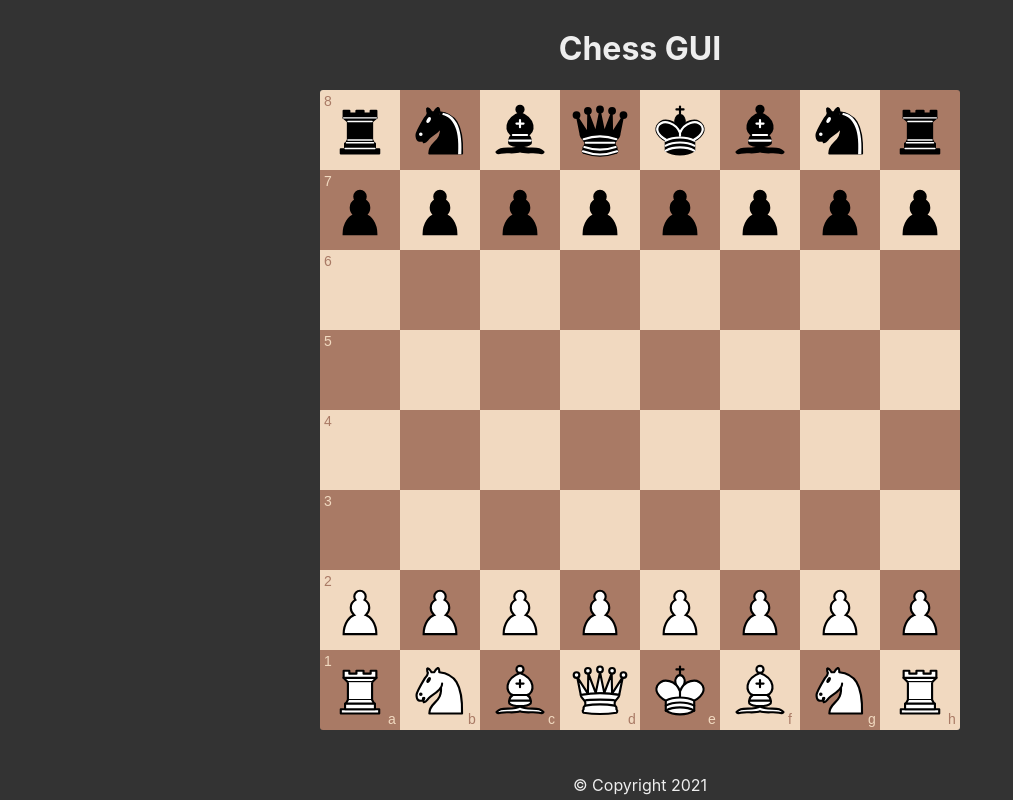
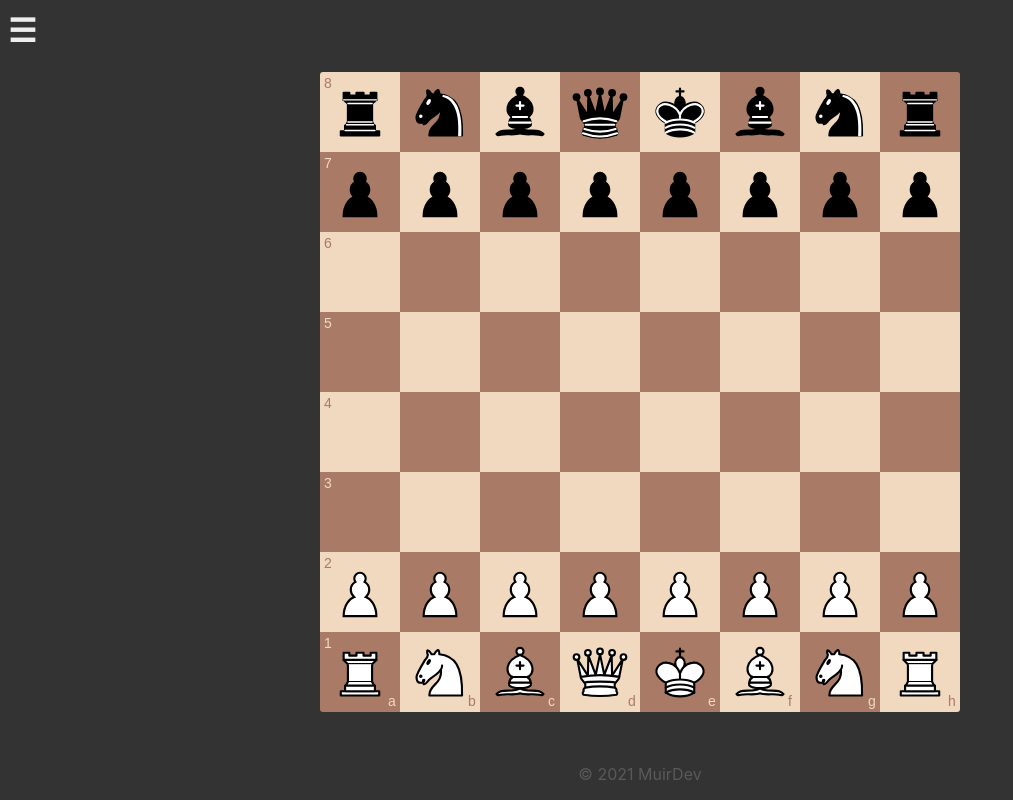
Before and after one commit to ErikMuir/chess-engine, a React app: page / in a window 1280 px wide. Shown: the whole page, without its empty margins (0-1013 px from the left). Built offline with nearby package versions, Linux system fonts and the light colour scheme.

Commit message:
add menu modal

```diff
--- a/package.json
+++ b/package.json
@@ -22,7 +22,8 @@
   "dependencies": {
     "react": "^17.0.2",
     "react-dom": "^17.0.2",
-    "react-modal": "^3.14.3"
+    "react-modal": "^3.14.3",
+    "react-transition-group": "^4.4.2"
   },
   "devDependencies": {
     "@babel/core": "^7.14.6",
--- a/src/components/App.js
+++ b/src/components/App.js
@@ -7,11 +7,9 @@ import Footer from './Footer';
 Modal.setAppElement('#app');
 
 const App = () => (
-  <div className="container">
+  <div className="app-container">
     <Header />
-    <main>
-      <Board />
-    </main>
+    <Board />
     <Footer />
   </div>
 );
--- a/src/components/Board.js
+++ b/src/components/Board.js
@@ -9,8 +9,8 @@ import {
   PreviousLayer,
   SquaresLayer,
 } from './board-layers';
-import GameOverModal from './GameOverModal';
-import PawnPromotionModal from './PawnPromotionModal';
+import GameOver from './GameOver';
+import PawnPromotion from './PawnPromotion';
 import Game from '../game/Game';
 import PieceType from '../game/PieceType';
 import Piece from '../game/Piece';
@@ -268,7 +268,7 @@ class Board extends React.Component {
     const { promotionMove } = this.state;
     return promotionMove
       ? (
-        <PawnPromotionModal
+        <PawnPromotion
           activePlayer={this.game.activePlayer}
           onClick={this.onClickPawnPromotion}
         />
@@ -279,7 +279,7 @@ class Board extends React.Component {
     const { showGameOverModal } = this.state;
     return showGameOverModal
       ? (
-        <GameOverModal
+        <GameOver
           game={this.game}
           closeGameOverModal={this.closeGameOverModal}
         />
@@ -297,7 +297,7 @@ class Board extends React.Component {
     const height = boardSize;
 
     return (
-      <>
+      <main className="app-main">
         <div className="canvas-container" style={{ width, height }}>
           <SquaresLayer squares={squares} />
           <LabelsLayer squares={squares} />
@@ -315,7 +315,7 @@ class Board extends React.Component {
         </div>
         {this.getPromotionModal()}
         {this.getGameOverModal()}
-      </>
+      </main>
     );
   }
 }
--- a/src/components/Footer.js
+++ b/src/components/Footer.js
@@ -1,5 +1,9 @@
 import React from 'react';
 
-const Footer = () => <footer><span>{`© Copyright ${new Date().getFullYear()}`}</span></footer>;
+const Footer = () => (
+  <footer className="app-footer">
+    <span>{`© ${new Date().getFullYear()} MuirDev`}</span>
+  </footer>
+);
 
 export default Footer;
--- a/src/components/GameOverModal.js
+++ b/src/components/GameOver.js
@@ -2,8 +2,11 @@ import React from 'react';
 import Modal from 'react-modal';
 import PieceColor from '../game/PieceColor';
 import { squareSize } from '../game/utils';
+import Logger from '../Logger';
 
-class GameOverModal extends React.Component {
+const logger = new Logger('PawnPromotion');
+
+class GameOver extends React.Component {
   getCheckmateMessage = () => {
     const { game } = this.props;
     const { activePlayer, fullMoveNumber } = game;
@@ -51,17 +54,17 @@ class GameOverModal extends React.Component {
   });
 
   render() {
+    logger.trace('render');
     const { game, closeGameOverModal } = this.props;
     const title = game.isCheckmate ? 'Checkmate' : 'Stalemate';
     const message = game.isCheckmate ? this.getCheckmateMessage() : this.getStalemateMessage();
     const overlay = this.getOverlayStyle();
     const content = this.getContentStyle();
-    const style = { overlay, content };
     return (
       <Modal
         isOpen
         onRequestClose={closeGameOverModal}
-        style={style}
+        style={{ overlay, content }}
       >
         <header className="modal__header">
           <h2 className="modal__title">{title}</h2>
@@ -93,4 +96,4 @@ class GameOverModal extends React.Component {
   }
 }
 
-export default GameOverModal;
+export default GameOver;
--- a/src/components/Header.js
+++ b/src/components/Header.js
@@ -1,9 +1,18 @@
 import React from 'react';
+import Menu from './Menu';
+import Logger from '../Logger';
 
-const Header = () => (
-  <header>
-    <h1>Chess GUI</h1>
-  </header>
-);
+const logger = new Logger('Header');
+
+const Header = () => {
+  logger.trace('render');
+  return (
+    <header className="app-header">
+      <div>
+        <Menu />
+      </div>
+    </header>
+  );
+};
 
 export default Header;
--- /dev/null
+++ b/src/components/Menu.js
@@ -0,0 +1,93 @@
+/* eslint-disable jsx-a11y/no-noninteractive-element-interactions */
+/* eslint-disable jsx-a11y/click-events-have-key-events */
+import React from 'react';
+import { CSSTransition } from 'react-transition-group';
+import Modal from 'react-modal';
+import Logger from '../Logger';
+import '../styles/menu.css';
+
+const logger = new Logger('Menu');
+
+class Menu extends React.Component {
+  constructor(props) {
+    super(props);
+    logger.trace('ctor');
+    this.state = { isOpen: false };
+    this.toggleMenu = this.toggleMenu.bind(this);
+  }
+
+  toggleMenu = () => {
+    logger.trace('toggleMenu');
+    this.setState((prevState) => ({
+      isOpen: !prevState.isOpen,
+    }));
+  };
+
+  // eslint-disable-next-line no-alert
+  notImplemented = () => alert('Not implemented');
+
+  render() {
+    logger.trace('render');
+    const { isOpen } = this.state;
+    const modalStyles = {
+      overlay: {
+        position: 'fixed',
+        top: 0,
+        left: 0,
+        right: 0,
+        bottom: 0,
+        backgroundColor: 'transparent',
+        display: 'flex',
+        justifyContent: 'center',
+        alignItems: 'center',
+        zIndex: 10,
+      },
+      content: {
+        color: '#595959',
+        backgroundColor: 'white',
+        border: 0,
+        padding: 0,
+        height: '100vh',
+        width: '25vw',
+        position: 'absolute',
+        top: 0,
+        left: 0,
+        inset: 0,
+      },
+    };
+    return (
+      <>
+        <button type="button" className="icon-button" onClick={this.toggleMenu}>☰</button>
+        <CSSTransition
+          in={isOpen}
+          timeout={300}
+          classNames="dialog"
+        >
+          <Modal
+            isOpen={isOpen}
+            closeTimeoutMS={500}
+            onRequestClose={this.toggleMenu}
+            style={modalStyles}
+          >
+            <header className="menu__header">
+              <div className="menu__title">Menu</div>
+              <button
+                type="button"
+                className="menu__close"
+                aria-label="Close menu"
+                onClick={this.toggleMenu}
+              />
+            </header>
+            <ul className="menu__list">
+              <li onClick={this.notImplemented}>New</li>
+              <li onClick={this.notImplemented}>Load</li>
+              <li onClick={this.notImplemented}>Save</li>
+            </ul>
+          </Modal>
+        </CSSTransition>
+      </>
+    );
+  }
+}
+
+export default Menu;
--- a/src/components/PawnPromotionModal.js
+++ b/src/components/PawnPromotion.js
@@ -3,13 +3,12 @@ import Modal from 'react-modal';
 import Piece from '../game/Piece';
 import PieceType from '../game/PieceType';
 import { squareSize, proportion } from '../game/utils';
-
 import Logger from '../Logger';
 
-const logger = new Logger('LabelsLayer');
+const logger = new Logger('PawnPromotion');
 const canvasId = 'promotion-canvas';
 
-class PawnPromotionModal extends React.Component {
+class PawnPromotion extends React.Component {
   constructor(props) {
     super(props);
     logger.trace('ctor', { props });
@@ -81,4 +80,4 @@ class PawnPromotionModal extends React.Component {
   }
 }
 
-export default PawnPromotionModal;
+export default PawnPromotion;
--- a/src/styles/app.css
+++ b/src/styles/app.css
@@ -4,15 +4,50 @@ body {
   background-color: #333333;
 }
 
-.container {
+.app-container {
   display: flex;
   flex-direction: column;
-  align-items: center;
+  justify-content: space-between;
+  position: absolute;
+  top: 0;
+  bottom: 0;
+  left: 0;
+  right: 0;
 }
 
-.container footer {
-  margin-top: 2rem;
-  position: absolute;
-  bottom: 5px;
-  text-align: center;
+.app-header {
+  display: flex;
+  flex-direction: row;
+  align-items: center;
+  height: 60px;
+  font-size: 2rem;
+  font-weight: bold;
 }
+
+.app-main {
+  display: flex;
+  flex-direction: row;
+  justify-content: center;
+}
+
+.app-footer {
+  display: flex;
+  flex-direction: row;
+  justify-content: center;
+  align-items: flex-end;
+  height: 60px;
+  margin-bottom: 1rem;
+  color: rgb(89, 89, 89);
+}
+
+.icon-button {
+  background: transparent;
+  cursor: pointer;
+  padding: 0 0.5rem;
+  margin: 0;
+  border: none;
+  outline: none;
+  color: #eeeeee;
+  font-size: 2rem;
+  font-weight: bold;
+}
--- /dev/null
+++ b/src/styles/menu.css
@@ -0,0 +1,61 @@
+.menu__header {
+  display: flex;
+  justify-content: space-between;
+  align-items: flex-start;
+  padding: 1rem;
+  background-color: rgb(150, 150, 150);
+  border-bottom: 1px solid rgba(150, 150, 150, 0.5);
+}
+
+.menu__title {
+  font-size: 200%;
+  line-height: 1.25;
+  color: rgb(240, 240, 240);
+  text-transform: uppercase;
+}
+
+.menu__close {
+  background: transparent;
+  border: 0;
+  cursor: pointer;
+  padding: 0px;
+  font-size: 24px;
+  color: rgb(240, 240, 240);
+}
+
+.menu__close:before {
+  content: "\2715";
+}
+
+.menu__list {
+  list-style-type: none;
+  padding: 0;
+  margin: 0;
+}
+
+.menu__list li {
+  padding: 1rem 1rem;
+  font-size: 150%;
+  cursor: default;
+  border-bottom: 1px solid rgba(150, 150, 150, 0.5);
+}
+
+.menu__list li:hover, .menu__list li:active {
+  background-color: #e3e4e3;
+}
+
+.ReactModal__Overlay {
+  /* opacity: 0; */
+  transform: translateX(-25vw);
+  transition: all 500ms ease-in-out;
+}
+
+.ReactModal__Overlay--after-open {
+  /* opacity: 1; */
+  transform: translateX(0px);
+}
+
+.ReactModal__Overlay--before-close {
+  /* opacity: 0; */
+  transform: translateX(-25vw);
+}
```
Also changed, not shown: 2 other files (tests, documents, lock files or other folders).
